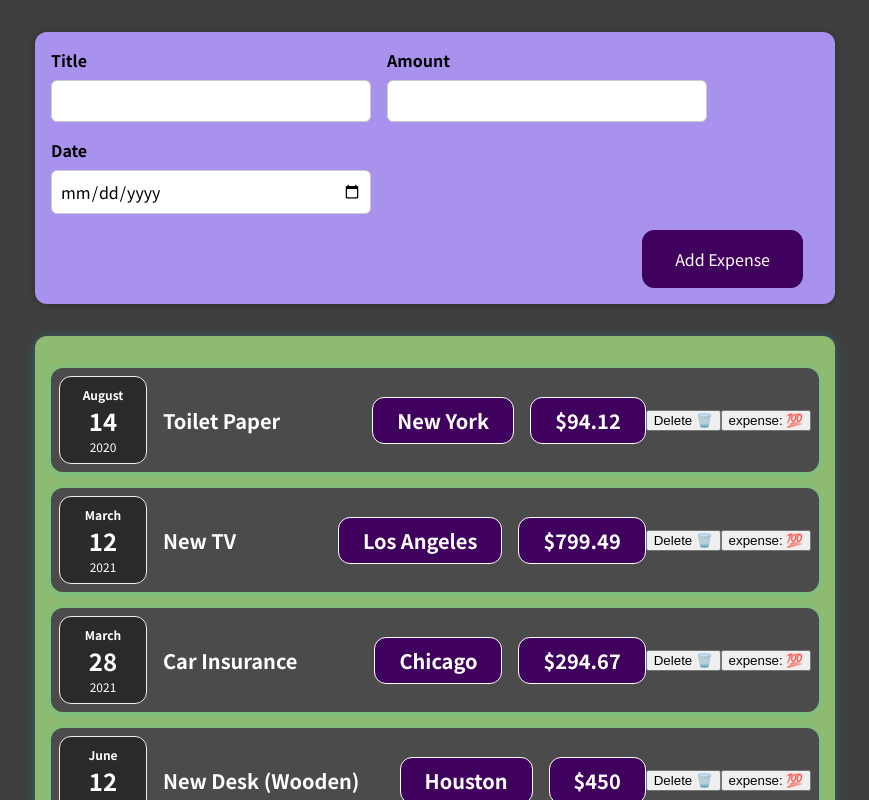
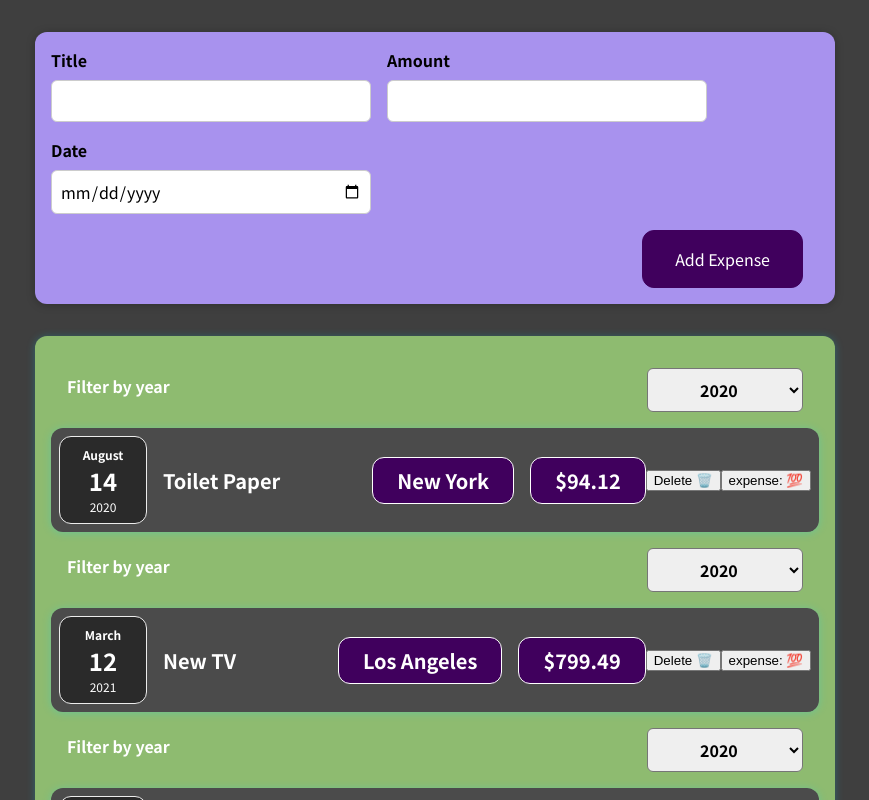
Before and after one commit to rushabhTt/react, a React (Create React App) app in the folder new-start/: page / in a window 1280 px wide. Shown: the top 800 px of the page, without its empty margins (205-1074 px from the left). Built offline with nearby package versions, Linux system fonts and the light colour scheme.

Commit message:
filter component is added from the code files

```diff
--- a/new-start/src/components/Expenses/Expenses.js
+++ b/new-start/src/components/Expenses/Expenses.js
@@ -1,11 +1,13 @@
 import { useState } from "react";
 import Card from "../UI/Card";
 import ExpenseItem from "./ExpenseItem";
+import ExpensesFilter from "./ExpensesFilter";
 
 import "./Expenses.css";
 
 const Expenses = (props) => {
   const [expenses, setExpenses] = useState(props.items);
+  const [filteredYear, setFilteredYear] = useState("2020");
 
   const deleteExpenseHandler = (id) => {
     setExpenses((prevExpenses) =>
@@ -13,9 +15,18 @@
     );
   };
 
+  const filterChangeHandler = (selectedYear) => {
+    setFilteredYear(selectedYear);
+  };
+
   const expenseItems = expenses.map((expense) => {
     console.log(expense.id);
     return (
+      <>
+        <ExpensesFilter
+          selected={filteredYear}
+          onChangeFilter={filterChangeHandler}
+        />
         <ExpenseItem
           // * The key prop is a unique identifier for an element in a list, but it is not passed down to the child component.
           key={expense.id}
@@ -26,6 +37,7 @@
           location={expense.location}
           onDelete={deleteExpenseHandler}
         />
+      </>
     );
   });
 
--- /dev/null
+++ b/new-start/src/components/Expenses/ExpensesFilter.css
@@ -0,0 +1,24 @@
+.expenses-filter {
+  color: white;
+  padding: 0 1rem;
+}
+
+.expenses-filter__control {
+  display: flex;
+  width: 100%;
+  align-items: center;
+  justify-content: space-between;
+  margin: 1rem 0;
+}
+
+.expenses-filter label {
+  font-weight: bold;
+  margin-bottom: 0.5rem;
+}
+
+.expenses-filter select {
+  font: inherit;
+  padding: 0.5rem 3rem;
+  font-weight: bold;
+  border-radius: 6px;
+}
--- /dev/null
+++ b/new-start/src/components/Expenses/ExpensesFilter.js
@@ -0,0 +1,25 @@
+import React from "react";
+
+import "./ExpensesFilter.css";
+
+const ExpensesFilter = (props) => {
+  const dropdownChangeHandler = (event) => {
+    props.onChangeFilter(event.target.value);
+  };
+
+  return (
+    <div className="expenses-filter">
+      <div className="expenses-filter__control">
+        <label>Filter by year</label>
+        <select value={props.selected} onChange={dropdownChangeHandler}>
+          <option value="2022">2022</option>
+          <option value="2021">2021</option>
+          <option value="2020">2020</option>
+          <option value="2019">2019</option>
+        </select>
+      </div>
+    </div>
+  );
+};
+
+export default ExpensesFilter;
```
Lines whose indentation alone changed are shown as unchanged.
